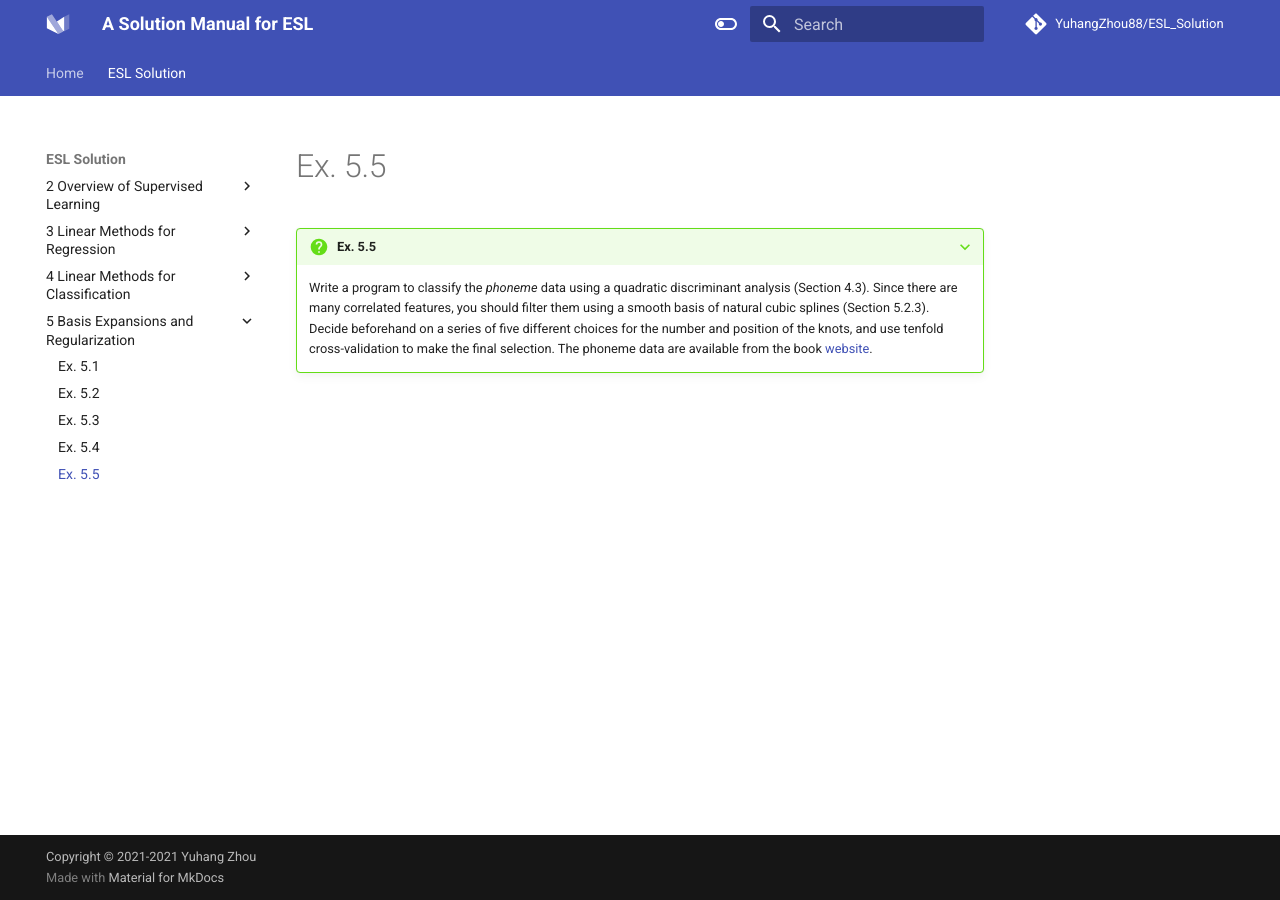
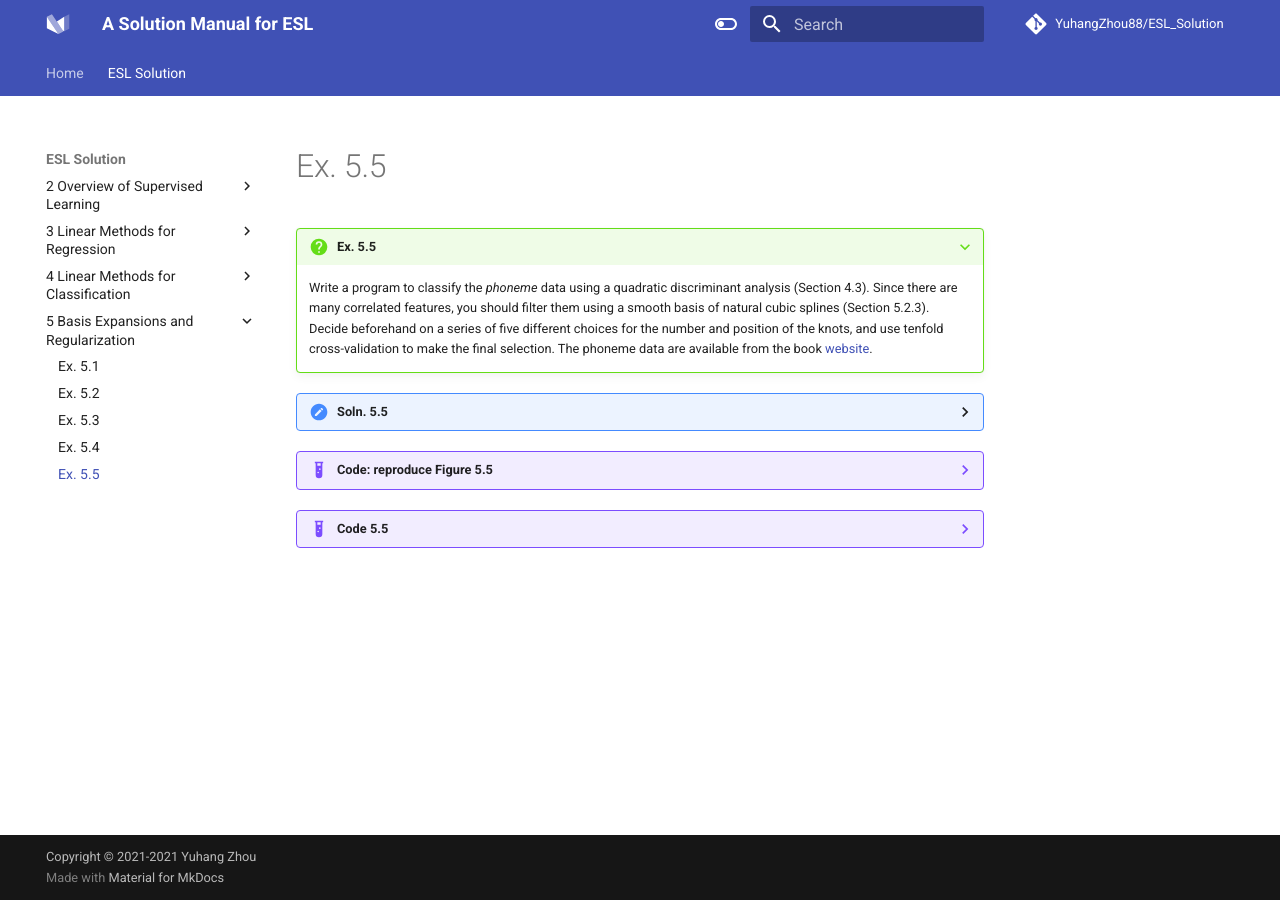
Before and after one commit to YuhangZhou88/ESL_Solution, an MkDocs documentation site: the page built from docs/ESL-Solution/5-Basis Expansions and Regularization/ex5-5.md, in a window 1280 px wide. Built offline with MkDocs 1.6.1 and Material for MkDocs 9.7.7, drawn with Linux system fonts in a browser that asks for light colours; comment, search, counter and statistics services are not loaded; some of the changed lines change nothing that is shown.

Commit message:
add ex 5.5

````diff
--- a/docs/ESL-Solution/5-Basis Expansions and Regularization/ex5-5.md
+++ b/docs/ESL-Solution/5-Basis Expansions and Regularization/ex5-5.md
@@ -10,3 +10,116 @@
 
 ???+ question "Ex. 5.5"
     Write a program to classify the *phoneme* data using a quadratic discriminant analysis (Section 4.3). Since there are many correlated features, you should filter them using a smooth basis of natural cubic splines (Section 5.2.3). Decide beforehand on a series of five different choices for the number and position of the knots, and use tenfold cross-validation to make the final selection. The phoneme data are available from the book [website](www-stat.stanford.edu/ElemStatLearn).
+
+??? done "Soln. 5.5"
+    We first try to reproduce lower panel of Figure 5.5 in the text. First we fit the raw data using a logistic regression as mentioned in the text. This will give us jagged gray curve. Second, to use natural cubic spline to *filter* input $p=256$ frequencies, we need to get the *basis matrix* $\bb{H}\in\mathbb{R}^{p\times 12}$ of natural cubic spline on integer set $\{1,2, ..., 256\}$ with degree of freedom 11. Then we replace original $\bX\in\mathbb{R}^{N\times p}$ with $\bX^\ast = \bX\bb{H}$, and fit a logistic regression using $\bX$. We obtain the fitted coefficients $\hat\beta$ and the red curve in the figure is simply recovered from $\bb{H}\hat\beta$. The reproduced version is Figure 1. The implementation details can be found below.
+
+	![](../../img/chp5/Ex5-5a.PNG)
+    <center>*Figure 1: Reproduce of Figure 5.5*</center>
+
+	What this exercise asks is, instead of using logistic regression, we need to use quadratic discriminant analysis (QDA) together with a 10-fold cross validation. We also need to choose five different internal knots sets, which can be done by choosing five different degree of freedoms and by defaults the knots are assumed to be uniformly placed over our frequency set. At the end, we choose the model with the best error rate. Table 1 displays the numerical results from our experiments. We see that when we have the lowest mean error rate with $\text{df}=11$.
+
+    | DF       | Mean Error Rate |
+    | :---:    |    :----:       |
+    | 5        | 0.263           |
+    | 11       | 0.186           |
+    | 50       | 0.189           |
+    | 100      | 0.220           |
+    | 200      | 0.357           |
+
+    <center>*Table 1: Mean Error Rates for Different Choices of Knots*</center>
+
+??? example "Code: reproduce Figure 5.5"
+    ```python
+    import pathlib
+    import numpy as np
+    import pandas as pd
+    from patsy import dmatrix
+    import plotly.graph_objects as go
+    from sklearn.linear_model import LogisticRegression
+
+    # get relative data folder
+    PATH = pathlib.Path(__file__).resolve().parents[1]
+    DATA_PATH = PATH.joinpath("data").resolve()
+
+    # phoneme data
+    data = pd.read_csv(DATA_PATH.joinpath("phoneme.csv"), header=0)
+    values = ['aa', 'ao']
+    data = data.loc[data['g'].isin(values)]
+
+
+    X = pd.DataFrame(data.iloc[:, 1:257])
+    y = pd.DataFrame(data['g'])
+    frequencies = np.arange(257)[1:]
+    H = dmatrix('cr(x, df=11)', {'x': frequencies}, return_type="dataframe")
+
+    X_ast = np.dot(X, H)
+    clf = LogisticRegression(random_state=0).fit(X_ast, y)
+    beta = clf.coef_
+    red_curve = np.dot(H, beta.transpose())
+    red_curve = np.array(red_curve).ravel()
+
+    X = np.array(X)
+    clf = LogisticRegression(random_state=0).fit(X, y)
+    beta = clf.coef_
+    raw = np.array(beta).ravel()
+
+    fig = go.Figure()
+
+    fig.add_trace(go.Scatter(x=frequencies, y=red_curve, mode='lines', name='Regularized', line_color='#cc3300'))
+    fig.add_trace(go.Scatter(x=frequencies, y=raw, mode='lines', name='Raw', line_color='#666699'))
+
+    # Add figure title
+    fig.update_layout(
+        title_text='Phoneme Classification: Raw and Restricted Logistic Regression'
+    )
+    fig.update_layout(legend=dict(
+        yanchor="top",
+        y=0.99,
+        xanchor="center",
+        x=0.5
+    ))
+
+    # Set x-axis title
+    fig.update_xaxes(title_text='Frequency')
+
+    # Set y-axes titles
+    fig.update_yaxes(title_text='Logistic Regression Coefficients')
+
+    fig.show()
+    ```
+
+??? example "Code 5.5"
+    ```python
+    import pathlib
+    import numpy as np
+    import pandas as pd
+    from patsy import dmatrix
+
+    from sklearn.model_selection import cross_val_score
+    from sklearn.discriminant_analysis import QuadraticDiscriminantAnalysis
+
+    # get relative data folder
+    PATH = pathlib.Path(__file__).resolve().parents[1]
+    DATA_PATH = PATH.joinpath("data").resolve()
+
+    # phoneme data
+    data = pd.read_csv(DATA_PATH.joinpath("phoneme.csv"), header=0)
+    values = ['aa', 'ao']
+    data = data.loc[data['g'].isin(values)]
+    X = data.iloc[:, 1:257]
+    y = pd.DataFrame(data['g'])
+    frequencies = np.arange(257)[1:]
+
+    # choose 5 different degree of freedoms
+    # internal knots are uniformly distributed by default
+    dfs = np.array([5, 11, 50, 100, 200])
+
+    for df in dfs:
+        H = dmatrix('cr(x, df={})'.format(df), {'x': frequencies}, return_type="dataframe")
+        X_ast = np.dot(X, H)
+        clf = QuadraticDiscriminantAnalysis()
+        acc_scores = cross_val_score(clf, X_ast, y, cv=10, scoring='accuracy') # 10 fold CV
+        mean_err_rate = (1-acc_scores).mean()
+        print('When df is {}, mis-classification error rate is {}'.format(df, mean_err_rate))
+    ```
````
Also changed, not shown: docs/img/chp5/Ex5-5a.PNG (added).
